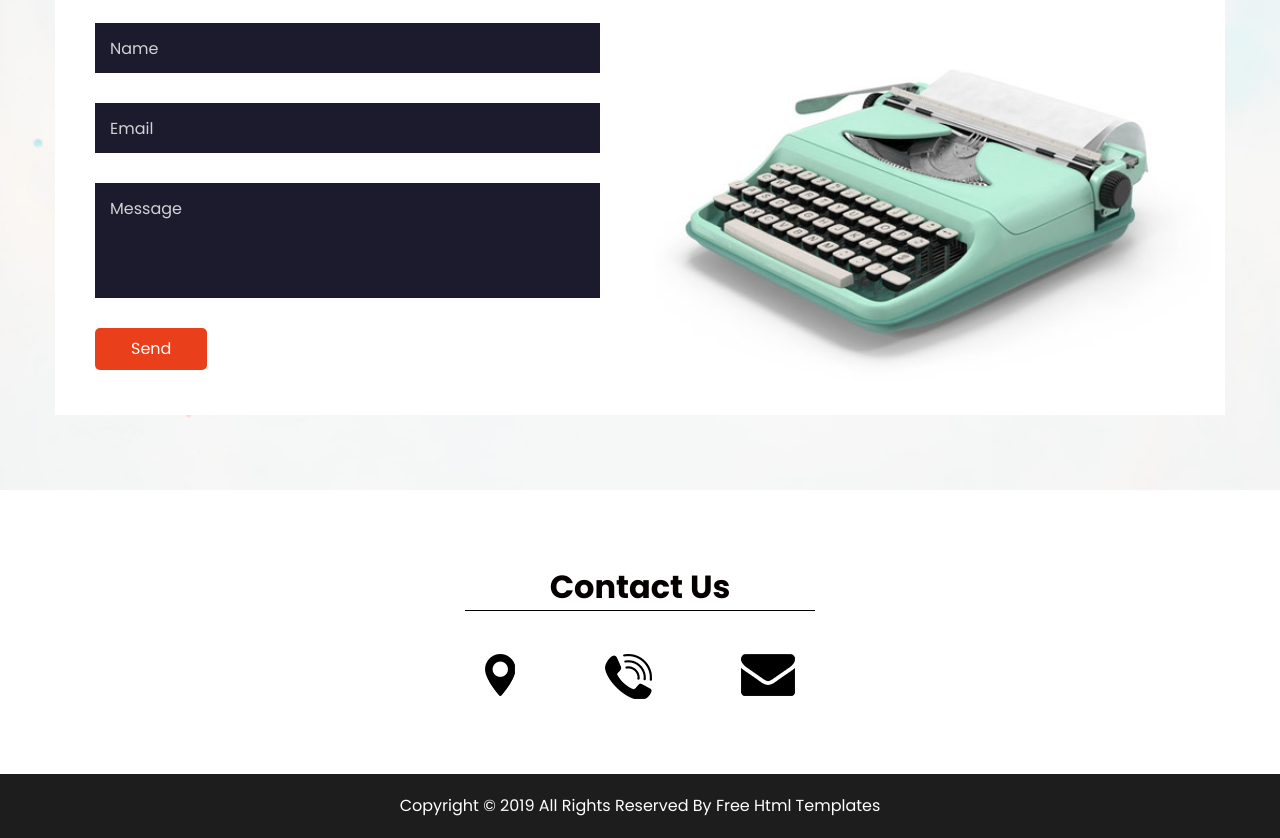
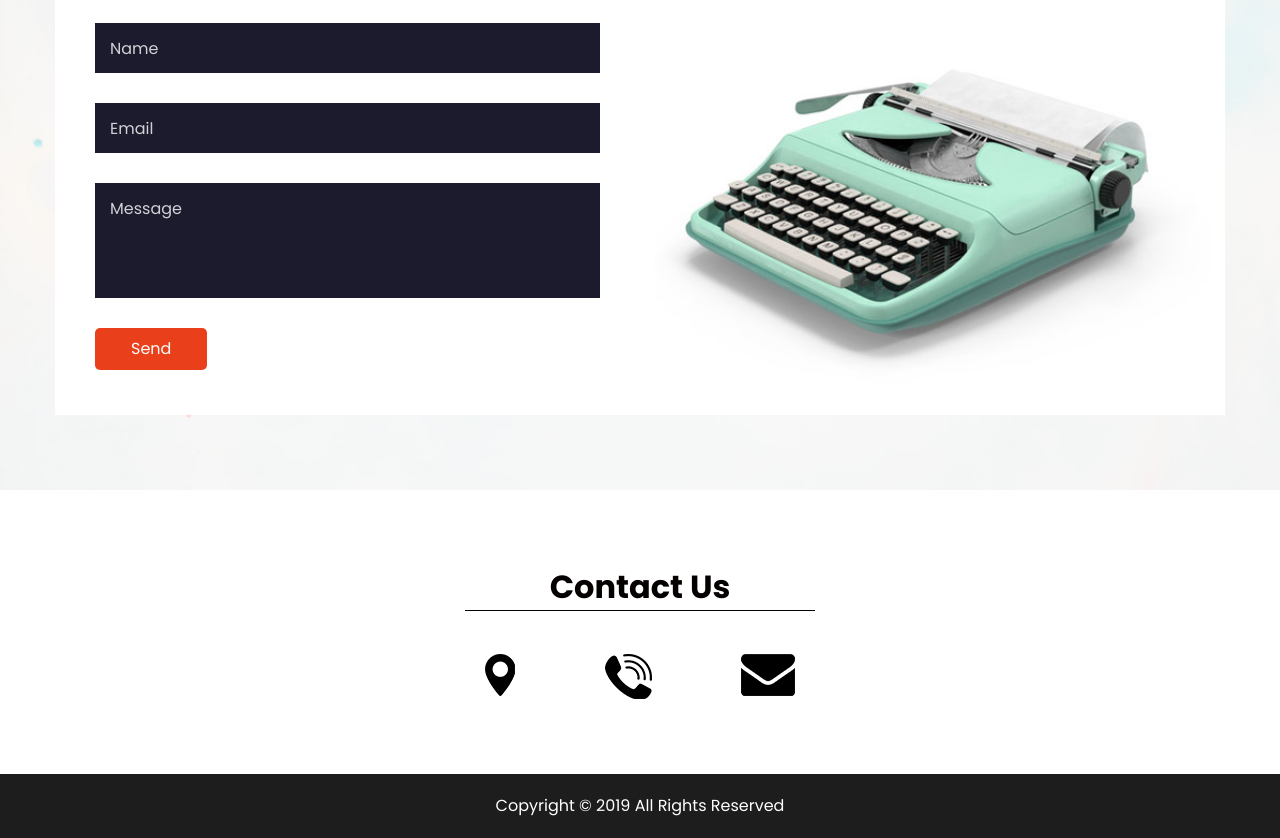
Before and after one commit to Ghost3vision/april, a plain HTML site: page index.html in a window 1280 px wide. Shown: the part 2132-2970 px from the top of the page. Drawn offline with nearby package versions, Linux system fonts and the light colour scheme.

Commit message:
Add files via upload

```diff
--- a/index.html
+++ b/index.html
@@ -474,8 +474,7 @@
   <!-- footer section -->
   <section class="container-fluid footer_section">
     <p>
-      Copyright &copy; 2019 All Rights Reserved By
-      <a href="https://html.design/">Free Html Templates</a>
+      Copyright &copy; 2019 All Rights Reserved
     </p>
   </section>
   <!-- footer section -->
```
Also changed, not shown: about.html (+1 -2 lines), contact.html (+1 -2 lines), service.html (+1 -2 lines).
